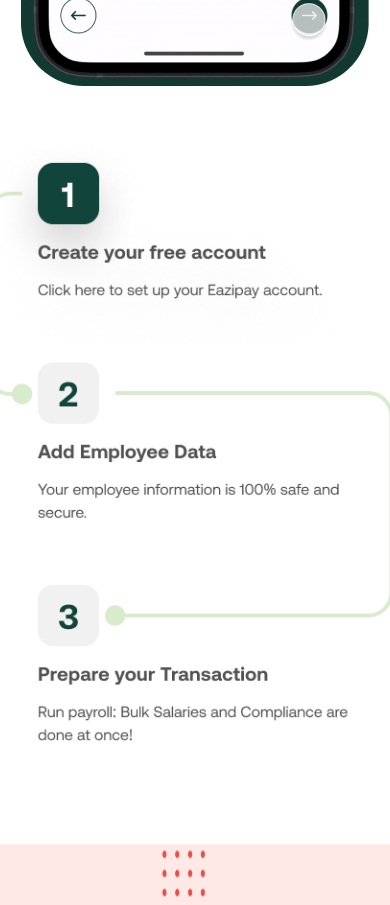
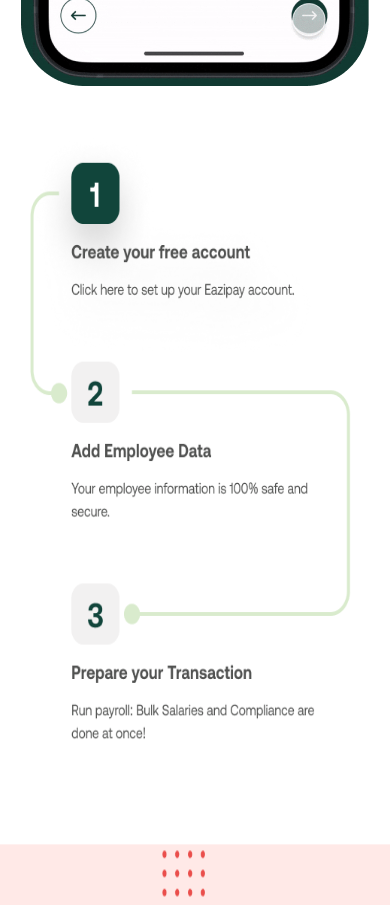
Before and after one commit to Dayvyno2021/ripple-impact, a React (Create React App) app: page / in a window 390 px wide. Shown: the part 4540-5445 px from the top of the page. Built offline with nearby package versions, Linux system fonts and the light colour scheme.

Commit message:
adjusted the direction image for mobile view

```diff
--- a/src/pages/Homepage.js
+++ b/src/pages/Homepage.js
@@ -227,7 +227,9 @@
               <div className="how-it-works__analogy--circles-2 circles"></div>
               <div className="how-it-works__analogy--circles-3 circles"></div>
             </div>
-            <div className="how-it-works__analogy--direction"></div>
+            <div className="how-it-works__analogy--direction">
+              <img src="images/direction.png" alt="" />
+            </div>
           </div>
         </div>
 
--- a/src/sass/_homepage.scss
+++ b/src/sass/_homepage.scss
@@ -976,10 +976,18 @@
       &--direction{
         width: 421px ;
         height: 608px;
-        // background-color: red;
-        background-image: url("../../public/images/direction.png");
-        background-size: cover;
-        background-repeat: no-repeat;
+
+        @include atSmall{
+          width: 100%;
+          padding: 0 3rem;
+        }
+
+        &>img{
+          display: block;
+          width: 100%;
+          height: 100%;
+        }
+
 
       }
     }
```
